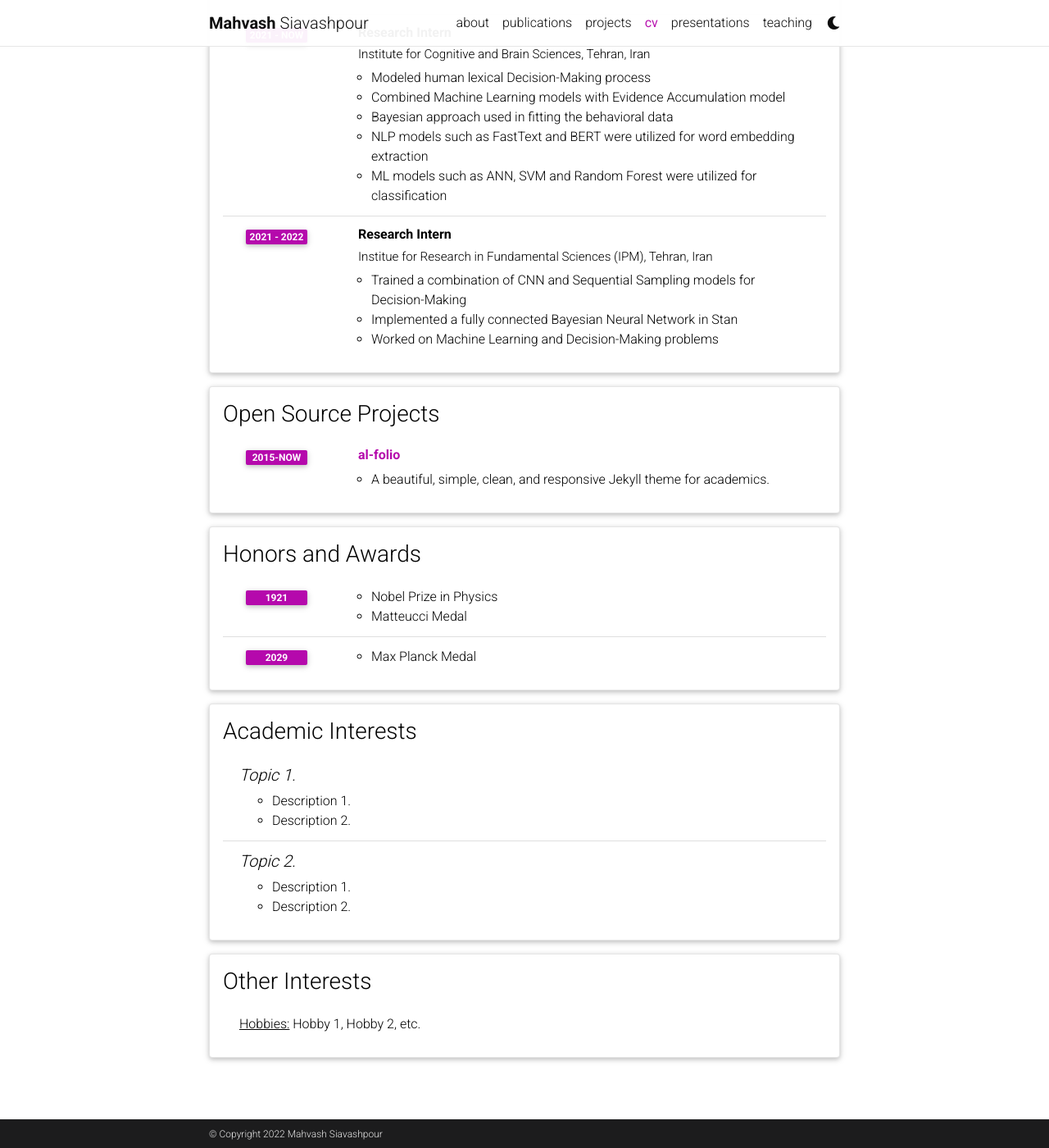
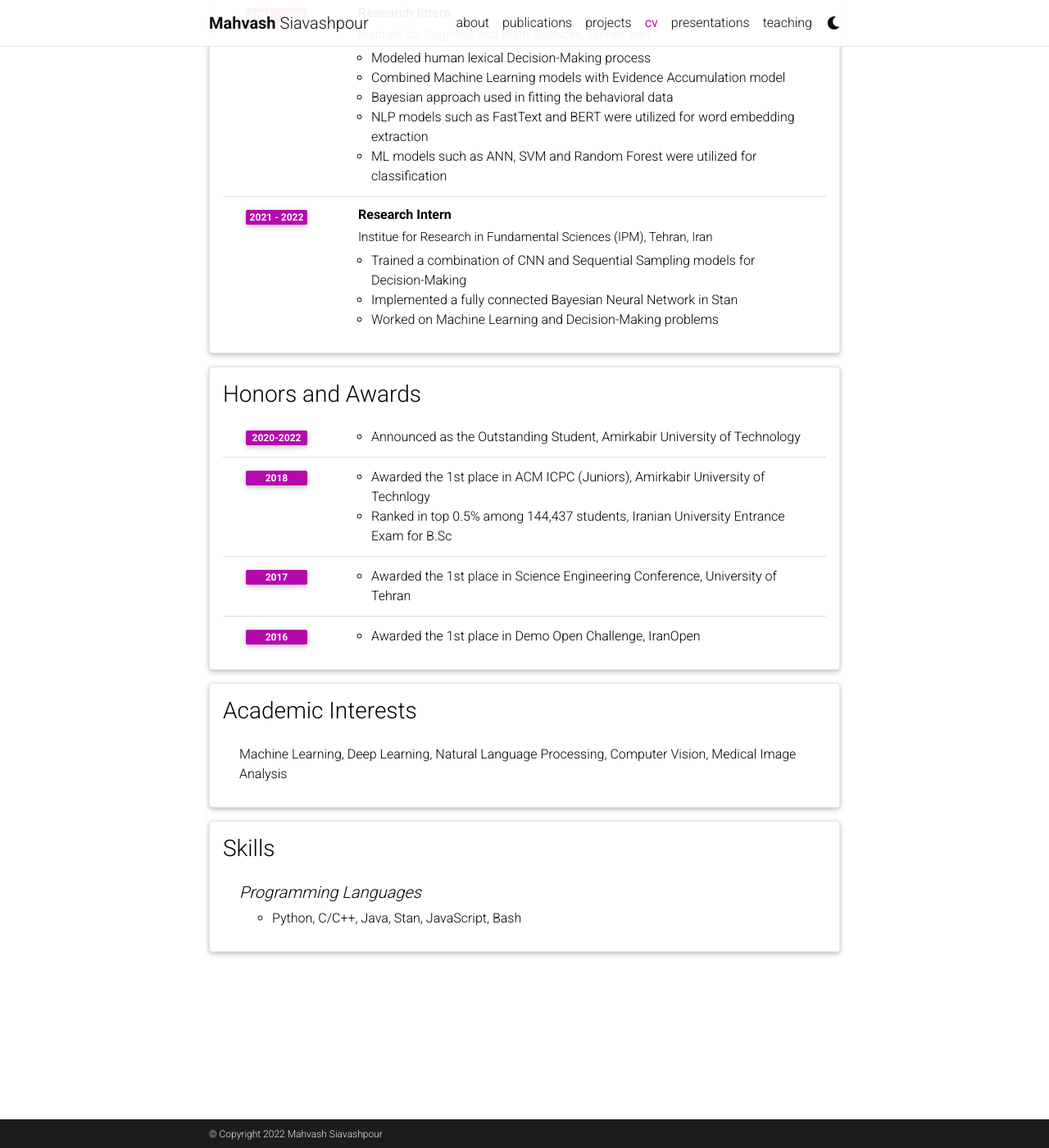
Before and after one commit to mahvash-siavashpour/mahvash-siavashpour.github.io, a Jekyll site: the page built from _pages/cv.md, in a window 1280 px wide and 1400 px high, scrolled down 950 px. Shown: the whole window at 82% size. Built offline with Jekyll 4.4.1, drawn with Linux system fonts in a browser that asks for light colours; comment, search, counter and statistics services are not loaded; a style sheet for code colours, icons or effects is not loaded; some of the changed text lies outside the part shown.

Commit message:
minor changes

```diff
--- a/_data/cv.yml
+++ b/_data/cv.yml
@@ -15,7 +15,7 @@
       description:
         - GPA:18.85/20 = 3.91/4
         - GPA Over Past Two Years:19.64/20 = 4/4
-        - title: Description 3.
+
     - title: High School Diploma in Mathematics and Physics
       institution: Farzanegan2 High School(NODET), Tehran, Iran
       year: 2014 - 2018
@@ -52,37 +52,31 @@
           - Worked on Machine Learning and Decision-Making problems
 
 
-- title: Open Source Projects
-  type: time_table
-  contents:
-    - title: <a href="https://github.com/alshedivat/al-folio">al-folio</a>
-      year: 2015-now
-      description: A beautiful, simple, clean, and responsive Jekyll theme for academics.
-
 - title: Honors and Awards
   type: time_table
   contents:
-    - year: 1921
+    - year: 2020-2022
       items:
-        - Nobel Prize in Physics
-        - Matteucci Medal
-    - year: 2029
+        - Announced as the Outstanding Student, Amirkabir University of Technology
+    - year: 2018
       items:
-        - Max Planck Medal
+        - Awarded the 1st place in ACM ICPC (Juniors), Amirkabir University of Technlogy
+        - Ranked in top 0.5% among 144,437 students, Iranian University Entrance Exam for B.Sc
+    - year: 2017
+      items:
+        - Awarded the 1st place in Science Engineering Conference, University of Tehran
+    - year: 2016
+      items:
+        - Awarded the 1st place in Demo Open Challenge, IranOpen
 
 - title: Academic Interests
+  type: list
+  contents:
+    - Machine Learning, Deep Learning, Natural Language Processing, Computer Vision, Medical Image Analysis
+
+
+- title: Skills
   type: nested_list
   contents:
-    - title: Topic 1.
-      items:
-        - Description 1.
-        - Description 2.
-    - title: Topic 2.
-      items:
-        - Description 1.
-        - Description 2.
-
-- title: Other Interests
-  type: list
-  contents:
-    - <u>Hobbies:</u> Hobby 1, Hobby 2, etc.
+    - title: Programming Languages
+      items: Python, C/C++, Java, Stan, JavaScript, Bash
```
